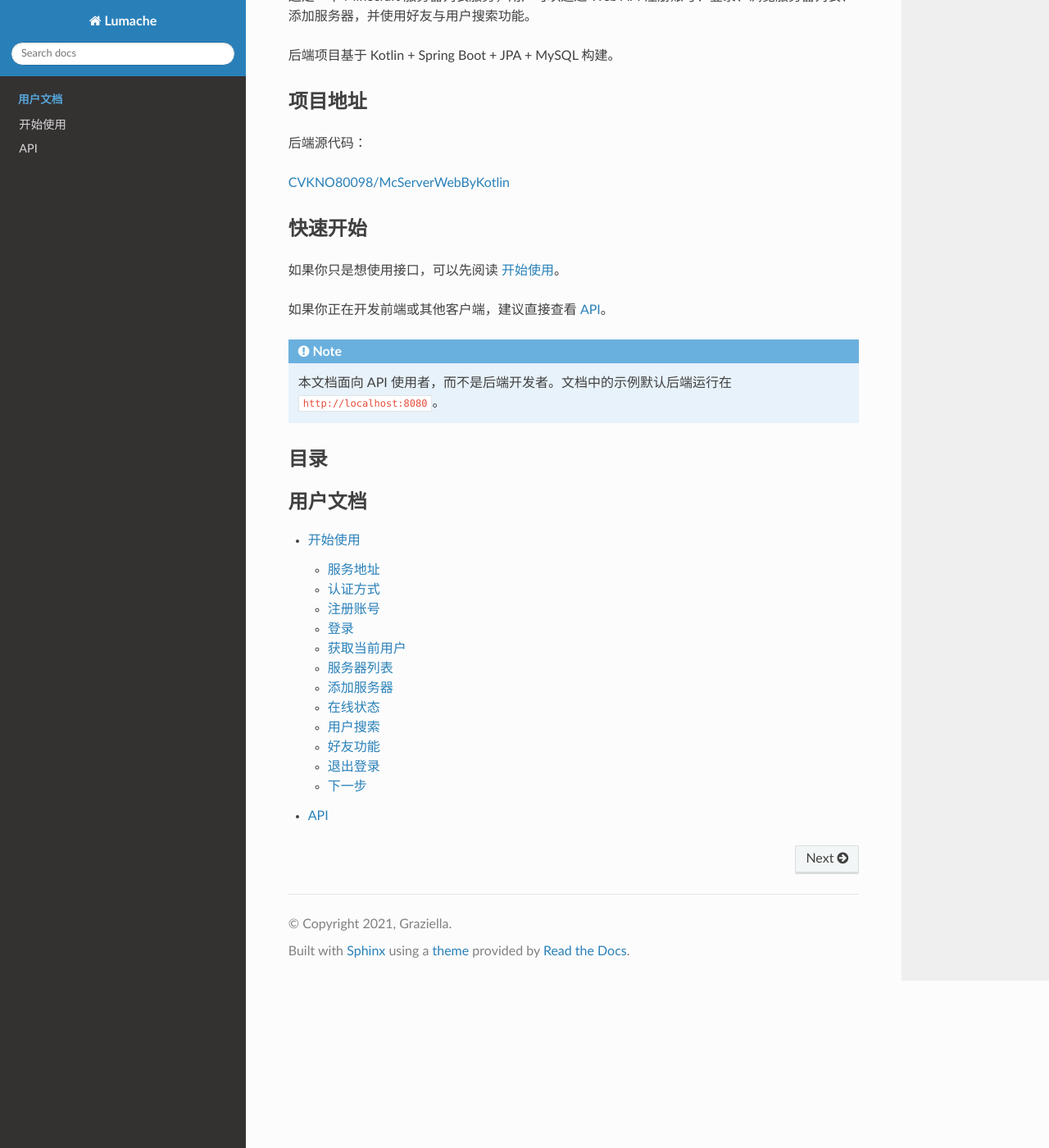
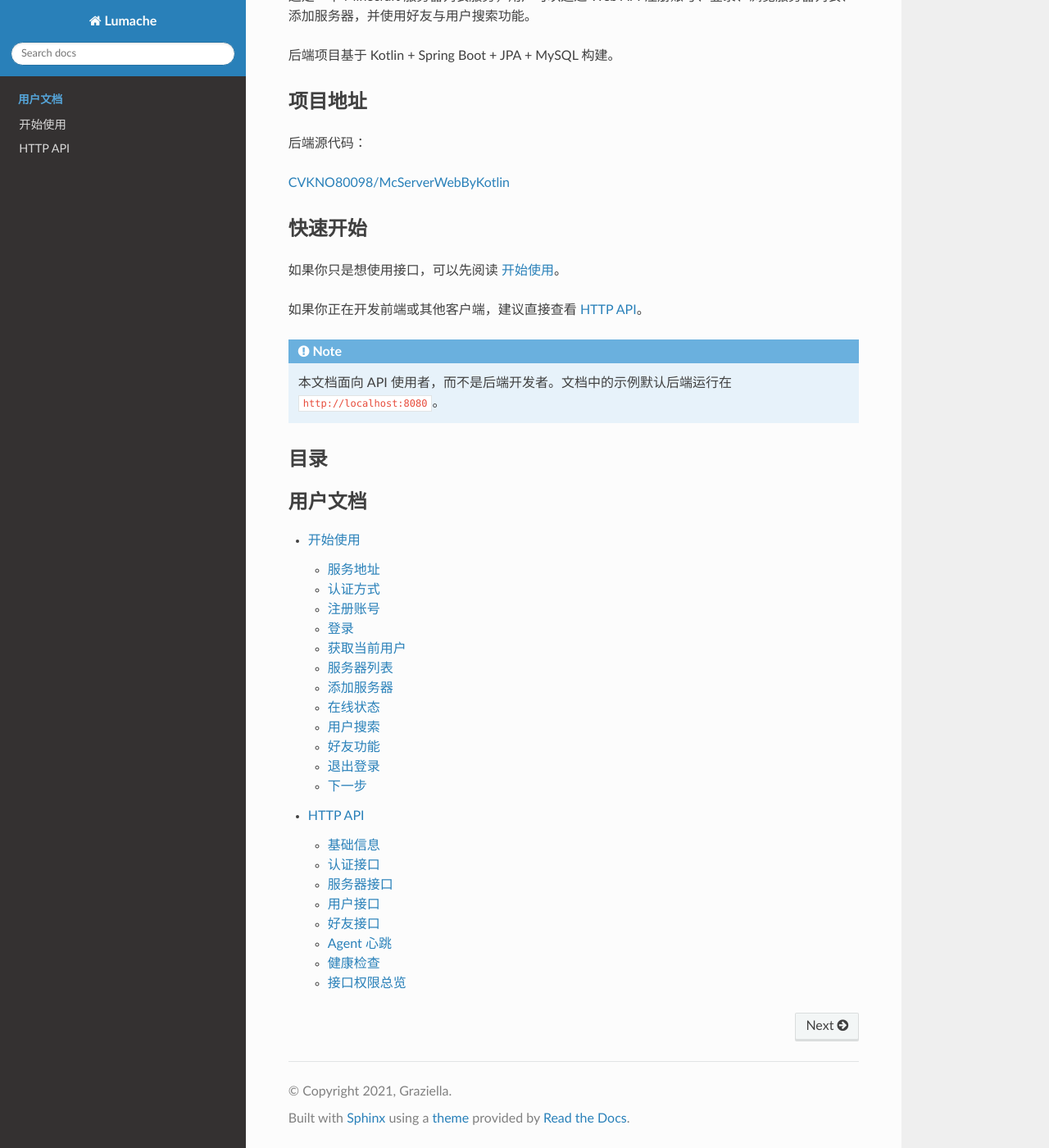
Before and after one commit to CVKNO80098/McServersDoc, a Sphinx documentation site: the page built from docs/source/index.rst, in a window 1280 px wide and 1400 px high, scrolled down 232 px. Shown: the whole window at 82% size. Built offline with Sphinx 7.4.7 and the Read the Docs theme 3.1.0, drawn with Linux system fonts in a browser that asks for light colours; part of the change alters nothing that is shown.

```diff
--- a/docs/source/api.rst
+++ b/docs/source/api.rst
@@ -1,7 +1,261 @@
-API
-===
+HTTP API
+========
 
-.. autosummary::
-   :toctree: generated
+本文档根据 ``McServerWebByKotlin`` 当前代码整理，面向 API 使用者。
 
-   lumache
+基础信息
+--------
+
+默认服务地址：``http://localhost:8080``
+
+除特别说明外，需要登录的接口都使用：
+
+.. code-block:: text
+
+   Authorization: Bearer <token>
+
+认证接口
+--------
+
+注册
+~~~~
+
+.. code-block:: text
+
+   POST /auth/register
+
+权限：公开
+
+请求 JSON：
+
+.. code-block:: json
+
+   {
+     "username": "steve",
+     "displayName": "Steve",
+     "password": "123456"
+   }
+
+密码长度要求为 6～72 个字符。注册成功后返回 Token 和用户信息。
+
+登录
+~~~~
+
+.. code-block:: text
+
+   POST /auth/login
+
+权限：公开
+
+请求 JSON：
+
+.. code-block:: json
+
+   {
+     "username": "steve",
+     "password": "123456"
+   }
+
+响应包含 ``token`` 和 ``user``。
+
+获取当前用户
+~~~~~~~~~~~~
+
+.. code-block:: text
+
+   GET /auth/me
+
+权限：需要登录
+
+返回当前用户的 ID、用户名、显示名称和头像地址。
+
+退出登录
+~~~~~~~~
+
+.. code-block:: text
+
+   POST /auth/logout
+
+权限：需要登录
+
+服务器会使当前 JWT 立即失效。
+
+服务器接口
+----------
+
+获取服务器列表
+~~~~~~~~~~~~~~
+
+.. code-block:: text
+
+   GET /server/list/{page}
+
+权限：公开
+
+``page`` 从 ``0`` 开始，每页默认 10 条。
+
+获取服务器详情
+~~~~~~~~~~~~~~
+
+.. code-block:: text
+
+   GET /server/list/servers/{id}
+
+权限：公开
+
+返回指定服务器及其当前在线状态。
+
+创建服务器
+~~~~~~~~~~
+
+.. code-block:: text
+
+   POST /server/list/create
+
+权限：需要登录
+
+请求体示例：
+
+.. code-block:: json
+
+   {
+     "name": "Hypixel",
+     "description": "Minecraft Server",
+     "mods": "Java",
+     "host": "mc.hypixel.net",
+     "port": 25565,
+     "code": null,
+     "active": true,
+     "serverFlag": true
+   }
+
+注意：``ownerId`` 不应由客户端指定，后端会根据当前登录用户设置服务器所有者。
+
+用户接口
+--------
+
+搜索用户
+~~~~~~~~
+
+.. code-block:: text
+
+   GET /users?keyword=xxx
+
+权限：需要登录
+
+``keyword`` 会同时匹配用户名和显示名称。结果不会包含当前用户本人，也不会返回已禁用用户。
+
+好友接口
+--------
+
+获取好友列表
+~~~~~~~~~~~~
+
+.. code-block:: text
+
+   GET /friends
+
+权限：需要登录
+
+发送好友请求
+~~~~~~~~~~~~
+
+.. code-block:: text
+
+   POST /friends/{userId}/request
+
+权限：需要登录
+
+接受好友请求
+~~~~~~~~~~~~
+
+.. code-block:: text
+
+   POST /friends/{friendshipId}/accept
+
+权限：需要登录
+
+删除好友关系
+~~~~~~~~~~~~
+
+.. code-block:: text
+
+   DELETE /friends/{friendshipId}
+
+权限：需要登录
+
+Agent 心跳
+----------
+
+.. code-block:: text
+
+   POST /room/agent/heartbeat
+
+当前安全配置将该接口设置为公开接口，因此 Agent 可以不携带 JWT 发送心跳。
+
+请求 JSON 对应的数据结构包括：
+
+.. code-block:: json
+
+   {
+     "roomId": "1",
+     "agentVersion": "1.0.0",
+     "status": "online",
+     "verified": true,
+     "verificationLevel": "verified",
+     "minecraft": {
+       "reachable": true,
+       "latencyMs": 20,
+       "playersOnline": 3,
+       "playersMax": 20,
+       "version": "1.21.x"
+     },
+     "virtualNetworks": [],
+     "timestamp": "2026-09-12T10:00:00Z"
+   }
+
+健康检查
+--------
+
+.. code-block:: text
+
+   GET /
+
+权限：公开
+
+用于确认后端服务是否正常响应。
+
+接口权限总览
+------------
+
++-----------------------------------+--------+----------+
+| 方法                              | 路径   | 权限     |
++===================================+========+==========+
+| GET                               | ``/``  | 公开     |
++-----------------------------------+--------+----------+
+| POST                              | ``/auth/register`` | 公开 |
++-----------------------------------+--------+----------+
+| POST                              | ``/auth/login`` | 公开 |
++-----------------------------------+--------+----------+
+| POST                              | ``/auth/logout`` | 登录 |
++-----------------------------------+--------+----------+
+| GET                               | ``/auth/me`` | 登录 |
++-----------------------------------+--------+----------+
+| GET                               | ``/server/list/{page}`` | 公开 |
++-----------------------------------+--------+----------+
+| GET                               | ``/server/list/servers/{id}`` | 公开 |
++-----------------------------------+--------+----------+
+| POST                              | ``/server/list/create`` | 登录 |
++-----------------------------------+--------+----------+
+| GET                               | ``/users`` | 登录 |
++-----------------------------------+--------+----------+
+| GET                               | ``/friends`` | 登录 |
++-----------------------------------+--------+----------+
+| POST                              | ``/friends/{userId}/request`` | 登录 |
++-----------------------------------+--------+----------+
+| POST                              | ``/friends/{friendshipId}/accept`` | 登录 |
++-----------------------------------+--------+----------+
+| DELETE                            | ``/friends/{friendshipId}`` | 登录 |
++-----------------------------------+--------+----------+
+| POST                              | ``/room/agent/heartbeat`` | 公开 |
++-----------------------------------+--------+----------+
```
